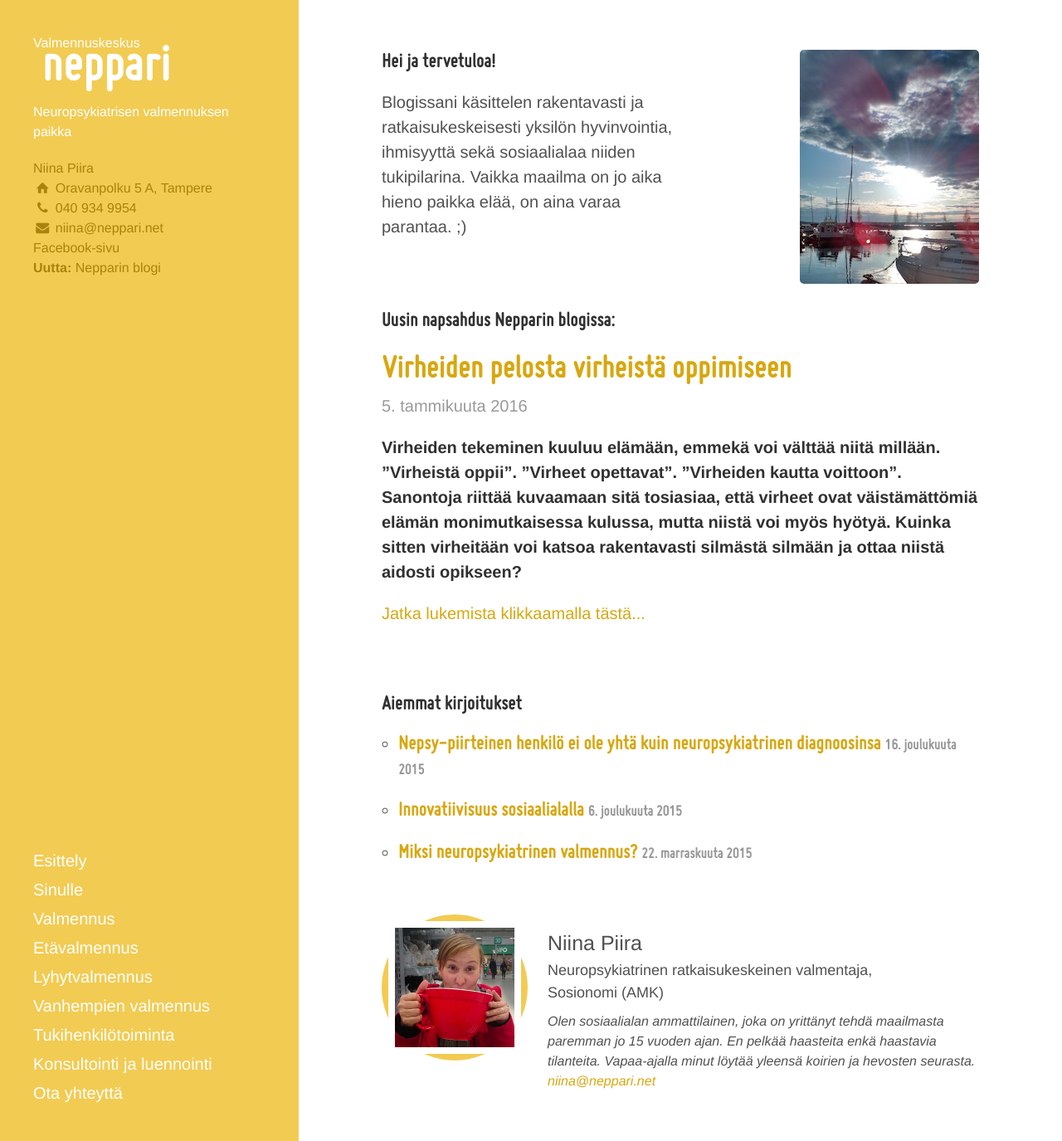
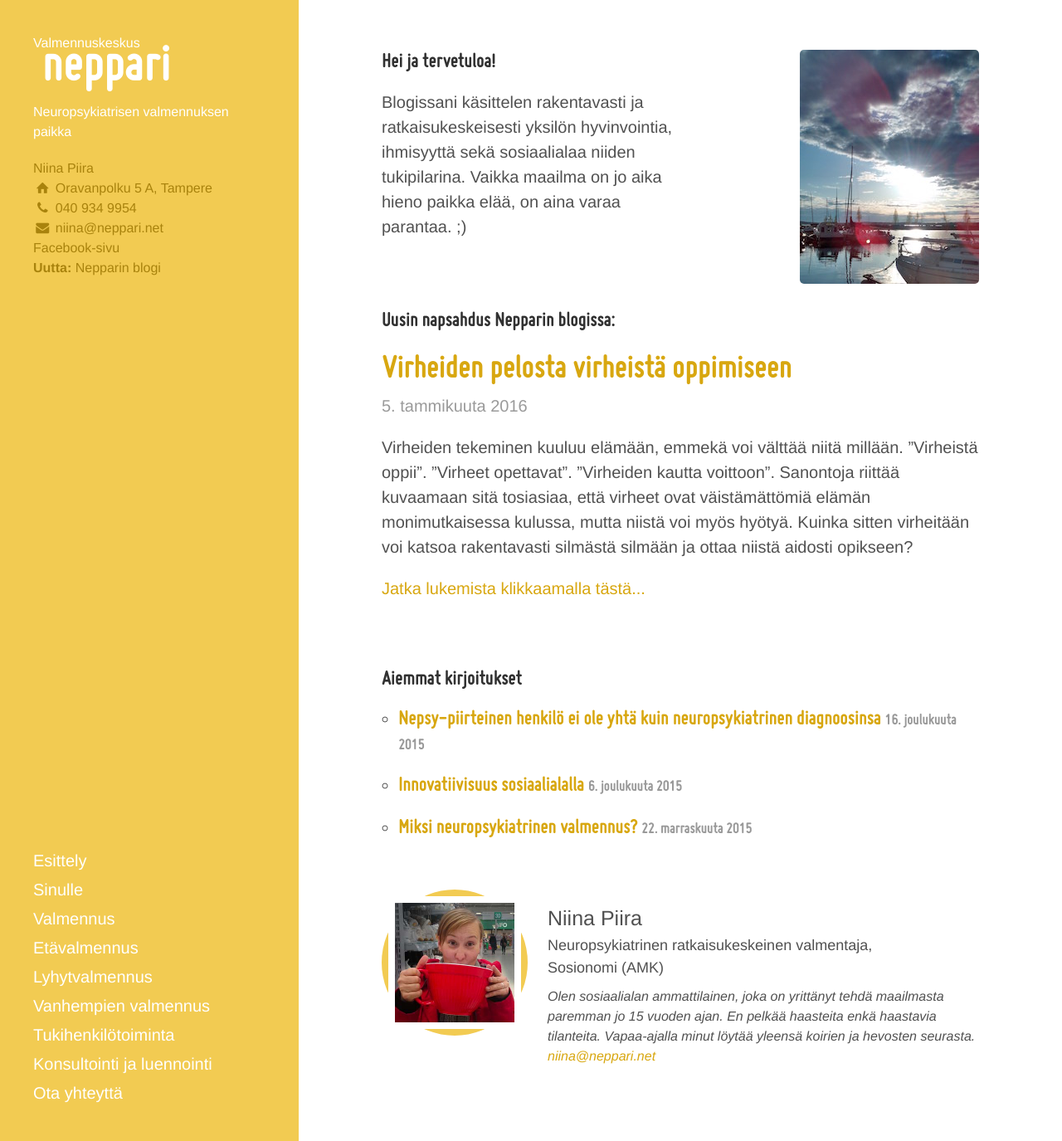
Before and after one commit to niinapiira/neppari.net, a Jekyll site: the page built from blogi.md, in a window 1280 px wide and 1375 px high. Shown: the whole window at 83% size. Built offline with Jekyll 4.4.1, drawn with Linux system fonts in a browser that asks for light colours; Markdown is read by kramdown in place of the engine named in the settings.

Commit message:
Ensure that the excerpt on the blog frontpage will never be bolded by accident

```diff
--- a/_layouts/blog-frontpage.html
+++ b/_layouts/blog-frontpage.html
@@ -23,7 +23,9 @@ is-part-of-blog: true
     {% include post-date.html block=site.posts.first %}
   </span>
 
-  {{ site.posts.first.excerpt }}
+  <p>
+    {{ site.posts.first.excerpt | strip_html }}
+  </p>
 
   <p class="read-more">
     <a href="{{ site.posts.first.url }}">Jatka lukemista klikkaamalla tästä...</a>
```
